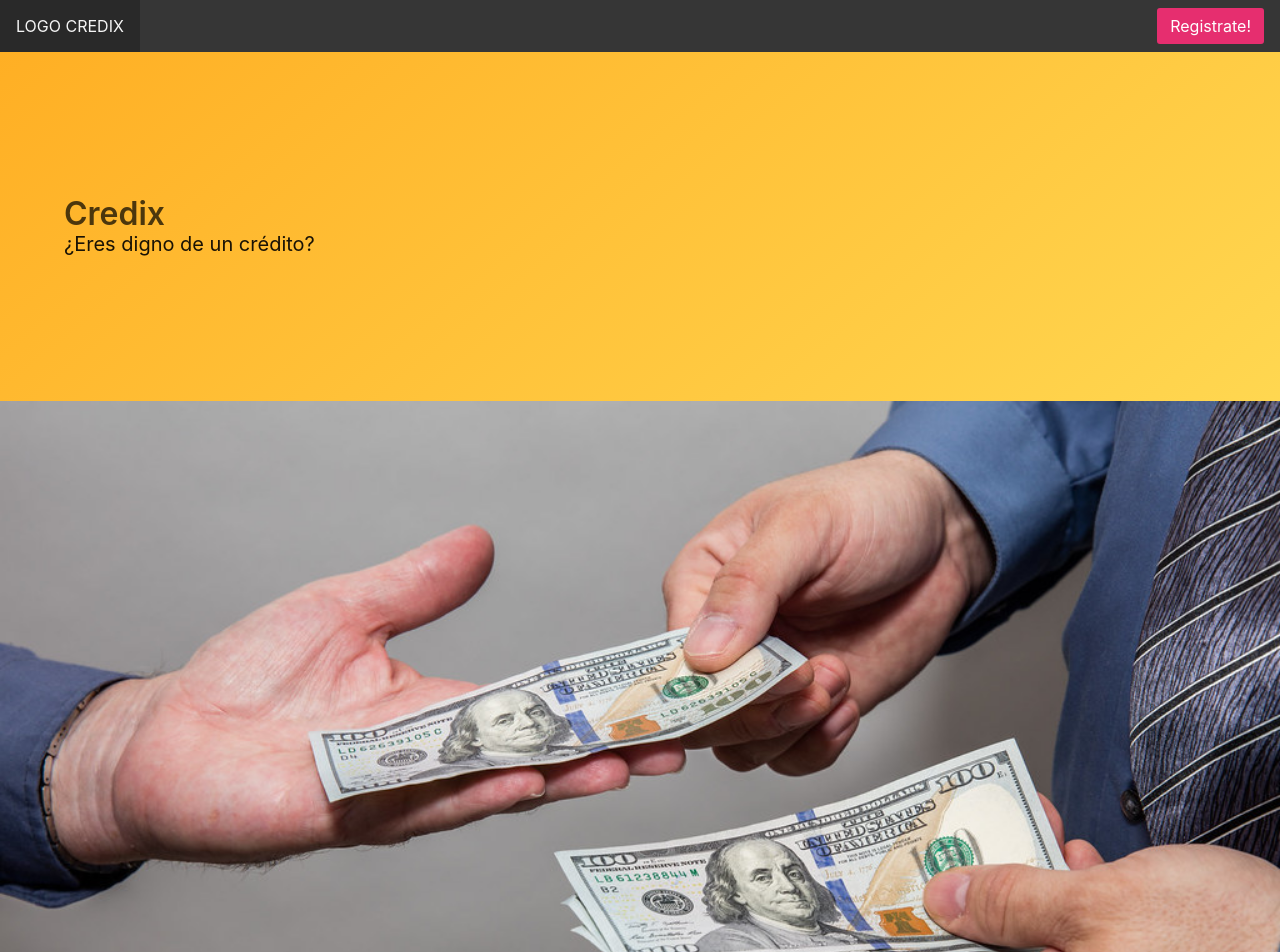
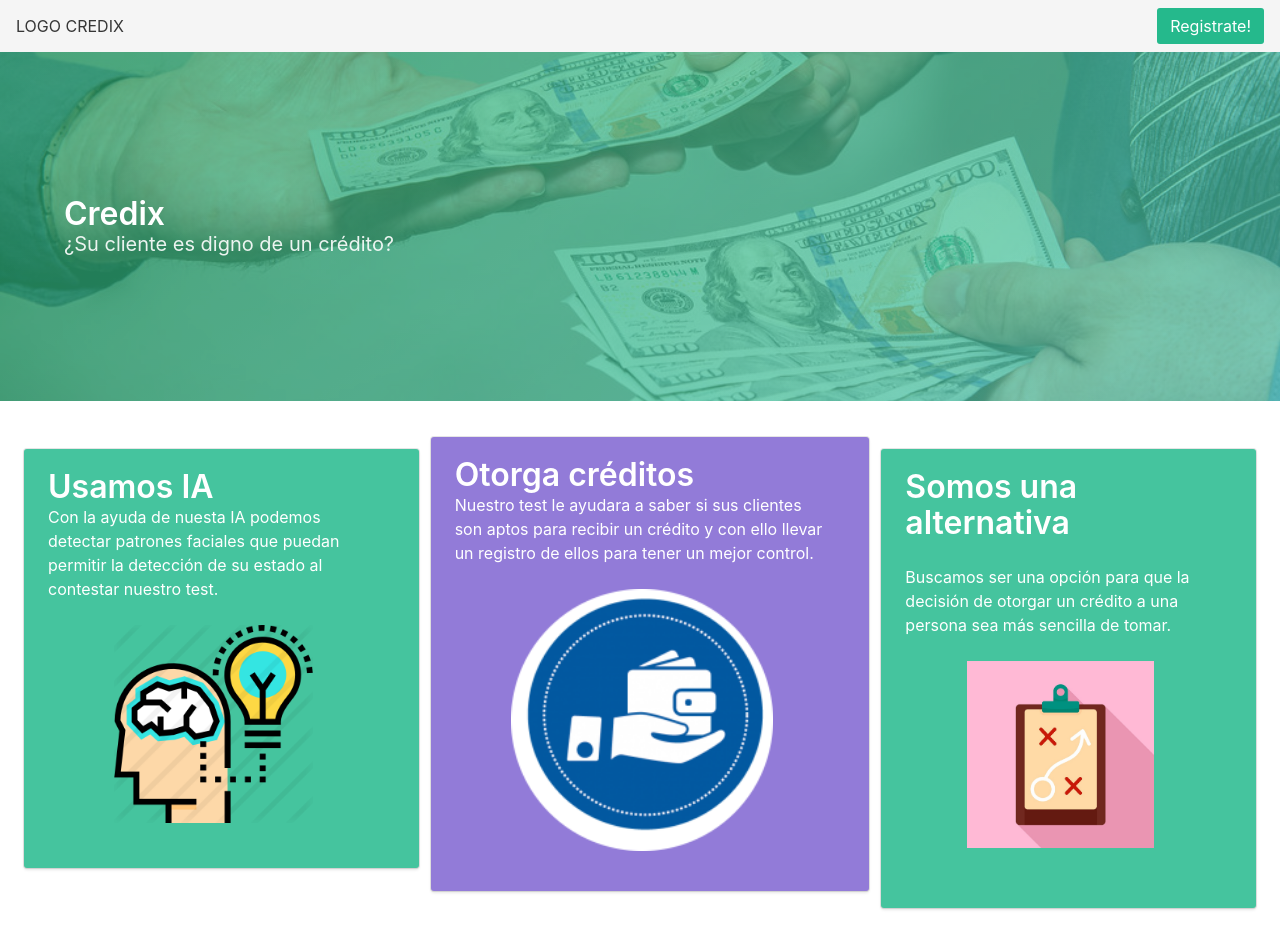
Before and after one commit to bombe-software/credix_cli, a React app: page / in a window 1280 px wide. Shown: the top 952 px of the page. After the commit the page ends 920 px from the top, so only its background shows below. Built offline with nearby package versions, Linux system fonts and the light colour scheme; no server answers; what apollo-link-ws would draw is missing.

Commit message:
Algo de landing

```diff
--- a/public/index.html
+++ b/public/index.html
@@ -12,6 +12,7 @@
     <link rel="stylesheet" href="./style/font-awesome.min.css">
     <link href="./style/font-demos.css" rel="stylesheet">
     <link rel="manifest" href="./manifest.json">
+    <link rel="stylesheet" href="./style/landing.css">
     <title>Credix</title>
   </head>
   <body>
--- a/public/style/landing.css
+++ b/public/style/landing.css
@@ -1,10 +1,29 @@
-.imagen {
-     position:absolute;
-      top:0;
-      left:0;
-      width:250px;
-      height:250px;
-    }
-.imagen .degradado {
-      -webkit-mask-image:-webkit-gradient(linear, left top, left bottom, from(rgba(0,0,0,1)), to(rgba(0,0,0,0)))
-    }
+.hero.has-background {
+  position: relative;
+  overflow: hidden;
+}
+.hero-background {
+  position: absolute;
+  object-fit: cover;
+  object-position: center center;
+  width: 100%;
+  height: 100%;
+}
+.hero-background.is-transparent {
+  opacity: 0.3;
+}
+
+.imagen{
+  width: 60%;
+  height: 60%;
+}
+
+.imagen2{
+  width: 70%;
+  height: 70%;
+}
+
+.imagen3{
+  width: 60%;
+  height: 60%;
+}
--- a/src/components/landing_page.js
+++ b/src/components/landing_page.js
@@ -1,5 +1,6 @@
 import React, { Component } from 'react';
 import { graphql } from 'react-apollo';
+
 
 //queries
 import nullname from './../queries/nullname';
@@ -11,34 +12,74 @@ class LandingPage extends Component {
     console.log(this.props.data.nullnames);
     return (
       <div>
-        <nav class="navbar is-dark" role="navigation" aria-label="main navigation">
-          <div class="navbar-brand">
-            <a class="navbar-item">LOGO CREDIX</a>
+        <nav className="navbar is-light is-bold" role="navigation" aria-label="main navigation">
+          <div className="navbar-brand">
+            <span className="navbar-item">LOGO CREDIX</span>
           </div>
-          <div class="navbar-end">
-            <div class="navbar-item">
-              <div class="buttons">
-                <a class="button is-danger">Registrate!</a>
+          <div className="navbar-end">
+            <div className="navbar-item">
+              <div className="buttons">
+                <span className="button is-success">Registrate!</span>
               </div>
             </div>
           </div>
         </nav>
-        <section class="hero is-medium is-warning is-bold">
-          <div class="hero-body">
-            <div class="container">
-              <h1 class="title">
+        <section className="hero is-medium is-primary is-bold has-background">
+          <img src="img/prestamo.jpg" className="hero-background is-transparent"></img>
+          <div className="hero-body">
+            <div className="container">
+              <h1 className="title">
                 Credix
               </h1>
-              <h2 class="subtitle">
-                ¿Eres digno de un crédito?
+              <h2 className="subtitle">
+                ¿Su cliente es digno de un crédito?
               </h2>
             </div>
           </div>
-          <img class="imagen degradado" src="img/prestamo.jpg"></img>
+        </section>
+        <section className="section">
+          <div className="tile is-ancestor">
+            <div className="tile is-4 is-vertical is-parent">
+              <div className="tile is-child box notification is-primary">
+                <p className="title">Usamos IA</p>
+                <p className="subtitle"></p>
+                <div className="content">
+                  Con la ayuda de nuesta IA podemos detectar
+                  patrones faciales que puedan permitir la detección de su estado al contestar nuestro test.
+                </div>
+                <figure class="image container imagen ">
+                  <img src="img/joven.png"></img>
+                </figure>
+              </div>
+              </div>
+              <div className="tile is-child box notification is-info">
+                <p className="title">Otorga créditos</p>
+                <p className="subtitle"></p>
+                <div className="content">
+                  Nuestro test le ayudara a saber si sus clientes son aptos para recibir un crédito y con ello
+                  llevar un registro de ellos para tener un mejor control.
+                </div>
+                <figure class="image container imagen2">
+                  <img src="img/solicita-credito.png"></img>
+                </figure>
+              </div>
+              <div className="tile is-parent">
+                <div className="tile is-child box notification is-primary">
+                  <p className="title center">Somos una alternativa</p>
+                  <div className="content">
+                  Buscamos ser una opción para que la decisión de otorgar un crédito a una persona sea
+                  más sencilla de tomar.
+                </div>
+                <figure class="image container imagen3">
+                  <img src="img/decision.jpg"></img>
+                </figure>
+                </div>
+              </div>
+            </div>
         </section>
       </div>
-    );
-  }
-}
+        );
+      }
+    }
 
-export default graphql(nullname)(LandingPage);
+    export default graphql(nullname)(LandingPage);
```
Also changed, not shown: public/img/decision.jpg (added), public/img/joven.png (added), public/img/solicita-credito.png (added).
